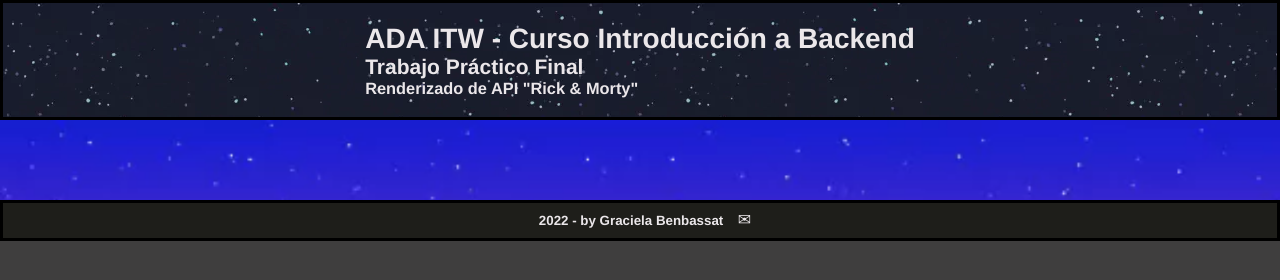
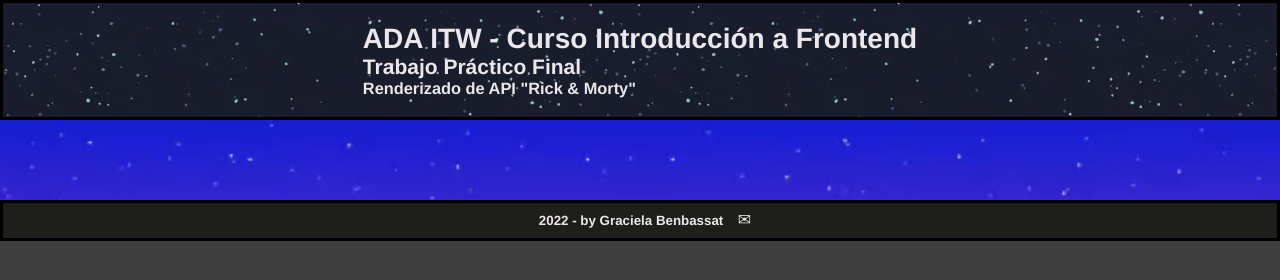
Before and after one commit to grabenba/proyecto-final-introduccion-frontend, a plain HTML site: page index.html in a window 1280 px wide. Drawn offline with Linux system fonts and the light colour scheme; no server answers.

Commit message:
Se corrigió el título

```diff
--- a/index.html
+++ b/index.html
@@ -10,7 +10,7 @@
   <body>
     <header>
       <div class="titulo">
-          <h1>ADA ITW - Curso Introducción a Backend</h1>
+          <h1>ADA ITW - Curso Introducción a Frontend</h1>
           <h2>Trabajo Práctico Final</h2>
           <h3>Renderizado de API "Rick & Morty"</h3>
       </div>
```
Also changed, not shown: style.css (+0 -30 lines), app.js (line endings or trailing spaces).
